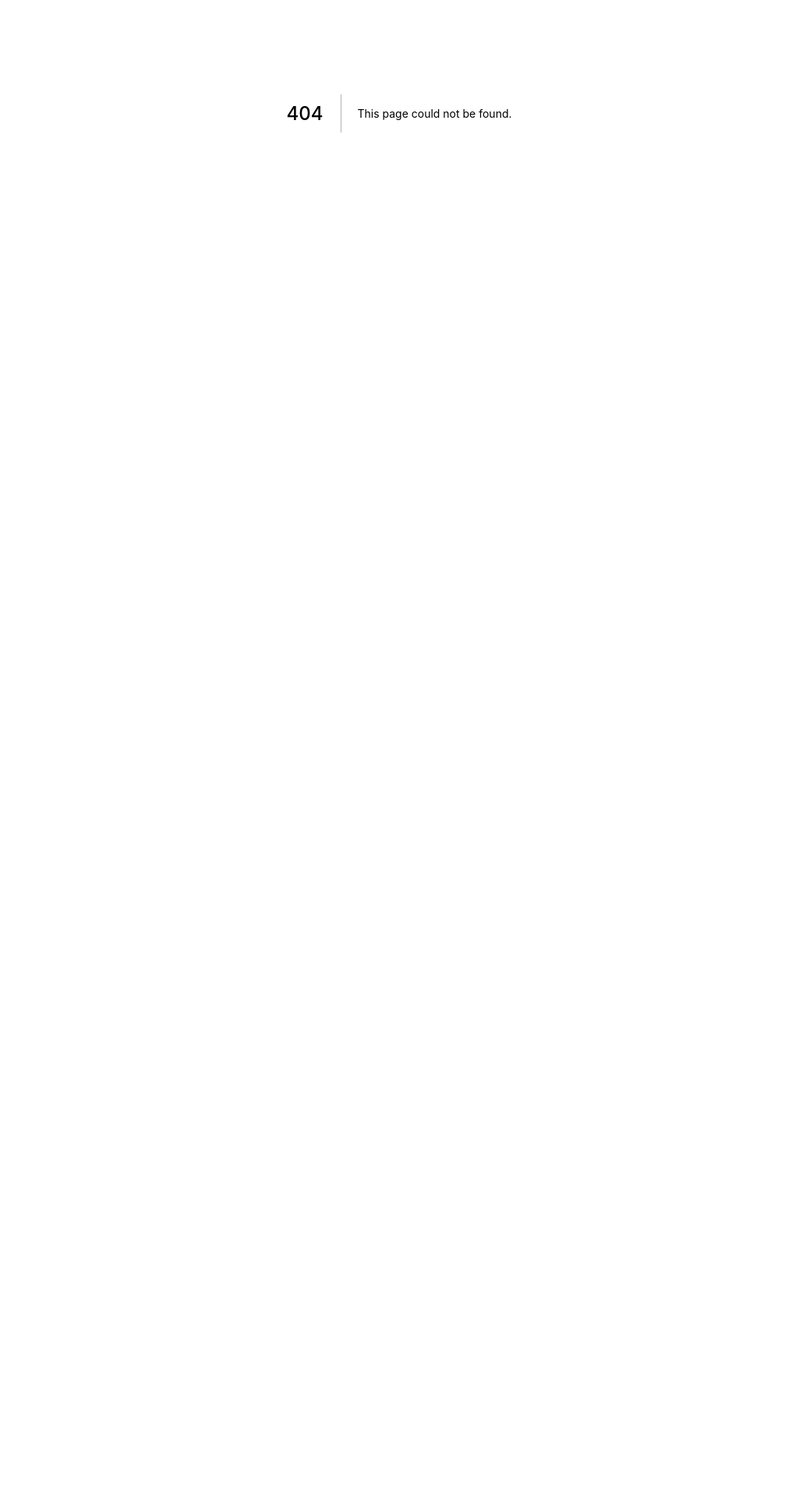
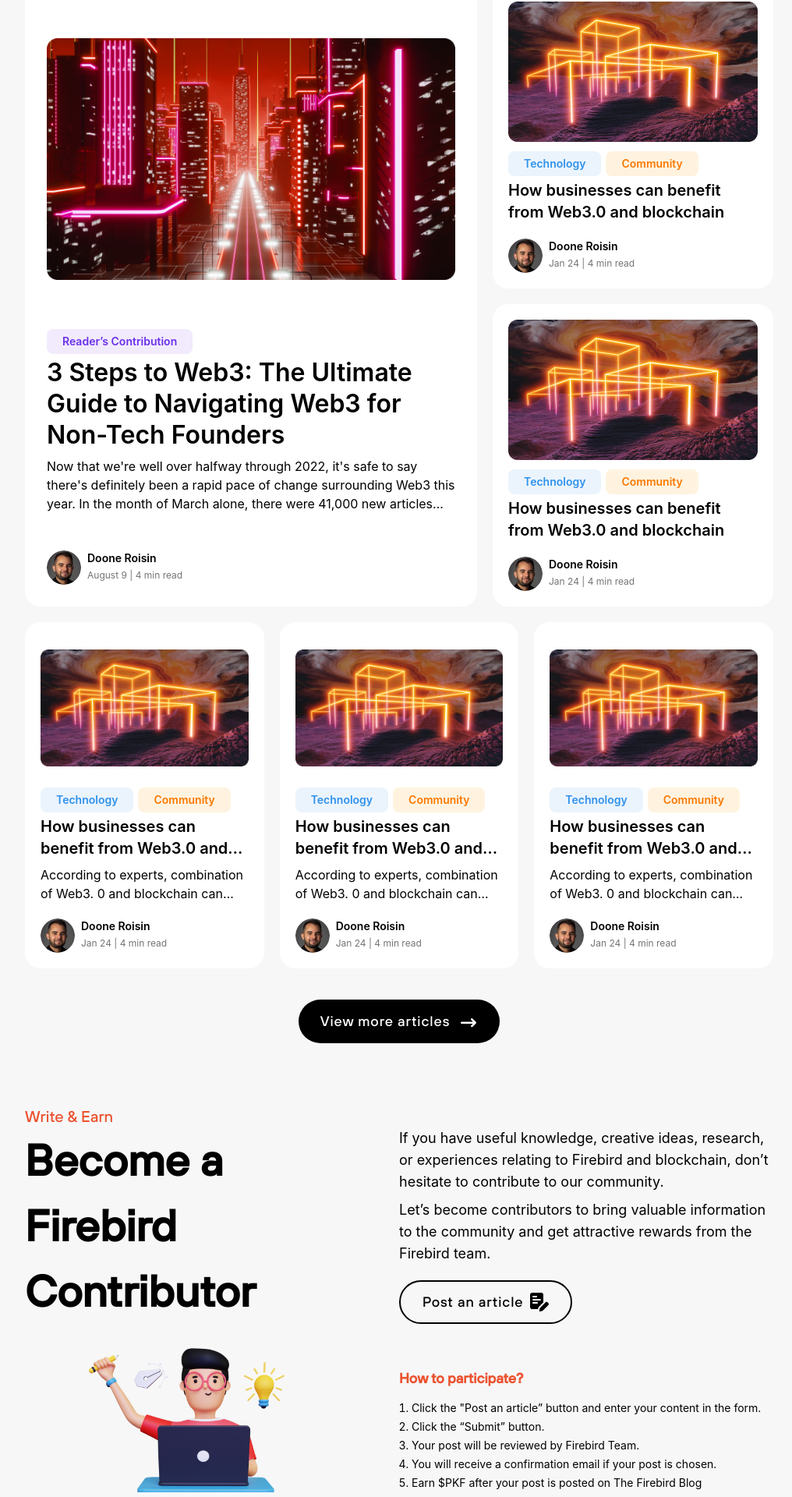
Before and after one commit to polkafoundry/firebird-techblog, a Next.js app in the folder frontend/: page /writer in a window 1280 px wide. Before the commit this address had no page. Shown: the part 255-2175 px from the top of the page at 78% size, without its empty margins (128-1144 px from the left). Before the commit the page ends 800 px from the top, so only its background shows below. Built offline with nearby package versions, Linux system fonts and the light colour scheme.

Commit message:
FE user: add writer page

```diff
--- /dev/null
+++ b/frontend/components/Base/Button/index.tsx
@@ -0,0 +1,31 @@
+import React from "react"
+import clsx from "clsx"
+
+type ButtonProps = {
+  className?: string
+  children: any
+}
+
+const buttonStyles = {
+  hoverAnimated: "duration-500 hover:tracking-widest",
+  button:
+    "flex h-14 rounded-[60px] items-center tracking-wider text-lg font-birdMedium cursor-pointer"
+}
+
+const Button = (props: ButtonProps) => {
+  const { className = "", children } = props
+
+  return (
+    <div
+      className={clsx(
+        buttonStyles.button,
+        buttonStyles.hoverAnimated,
+        className
+      )}
+    >
+      {children}
+    </div>
+  )
+}
+
+export default Button
--- /dev/null
+++ b/frontend/components/Base/ButtonLink/index.tsx
@@ -0,0 +1,35 @@
+import React from "react"
+import clsx from "clsx"
+import Link from "next/link"
+
+type ButtonProps = {
+  className?: string
+  href: string
+  children: any
+}
+
+const buttonStyles = {
+  hoverAnimated: "duration-500 hover:tracking-widest",
+  button:
+    "flex h-14 rounded-[60px] items-center tracking-wider text-lg font-birdMedium cursor-pointer"
+}
+
+const ButtonLink = (props: ButtonProps) => {
+  const { className = "", children, href } = props
+
+  return (
+    <Link href={href}>
+      <a
+        className={clsx(
+          buttonStyles.button,
+          buttonStyles.hoverAnimated,
+          className
+        )}
+      >
+        {children}
+      </a>
+    </Link>
+  )
+}
+
+export default ButtonLink
--- a/frontend/components/Base/Card/CardVertical.tsx
+++ b/frontend/components/Base/Card/CardVertical.tsx
@@ -19,7 +19,12 @@
   date: "Jan 24",
   timeToRead: "4 min"
 }
-const CardVertical = () => {
+type CardVerticalProps = {
+  hideDetail?: boolean
+}
+const CardVertical = (props: CardVerticalProps) => {
+  const { hideDetail = false } = props
+
   return (
     <div className="bg-white w-full max-w-[360px] rounded-[20px] p-5 flex flex-col">
       <div className="rounded-xl h-[180px] w-full relative">
@@ -43,7 +48,9 @@
       <div className={`${styles.multiLine} mt-1 text-xl font-semibold`}>
         {fakeCard?.title}
       </div>
-      <div className={`${styles.multiLine} mt-2`}>{fakeCard?.detail}</div>
+      {!hideDetail && (
+        <div className={`${styles.multiLine} mt-2`}>{fakeCard?.detail}</div>
+      )}
       <div className="mt-5 flex gap-2">
         <Image
           src={fakeCard?.authorAvatar}
--- /dev/null
+++ b/frontend/components/Base/Card/CardWriter.tsx
@@ -0,0 +1,76 @@
+import Image from "next/image"
+import React from "react"
+import {
+  CONTENT_TYPES,
+  MAPPING_CONTENT_TYPE_TEXT
+} from "../../../utils/constants"
+import { getContentTypeColor } from "../../../utils/getContentTypeColor"
+import styles from "./card.module.scss"
+
+const fakeCard = {
+  image: "/images/fake-card-active.png",
+  types: [CONTENT_TYPES.READER_CONTRIBUTION],
+  title:
+    "3 Steps to Web3: The Ultimate Guide to Navigating Web3 for Non-Tech Founders",
+  detail:
+    "Now that we're well over halfway through 2022, it's safe to say there's definitely been a rapid pace of change surrounding Web3 this year. In the month of March alone, there were 41,000 new articles published referencing Web3",
+  authorAvatar: "/images/fake-author-avatar.png",
+  authorName: "Doone Roisin",
+  date: "August 9",
+  timeToRead: "4 min"
+}
+const CardWriter = () => {
+  return (
+    <div className="bg-white w-full rounded-[20px] p-7 flex flex-col gap-5 h-full">
+      <div className="rounded-xl w-full max-w-full relative h-full">
+        <Image
+          src={fakeCard?.image}
+          layout="fill"
+          alt=""
+          sizes="100vw"
+          objectFit="contain"
+        />
+      </div>
+      <div className="flex flex-col flex-1">
+        <div className="flex mt-1 gap-[6px]">
+          {fakeCard?.types?.map((type: any) => (
+            <div
+              key={type}
+              className={`font-semibold text-sm rounded-lg px-5 h-8 flex items-center
+            ${getContentTypeColor(type)}`}
+            >
+              <span>{MAPPING_CONTENT_TYPE_TEXT[type]}</span>
+            </div>
+          ))}
+        </div>
+        <div
+          className={`${styles.multiLineActive} mt-1 text-[32px] leading-10 font-semibold`}
+        >
+          {fakeCard?.title}
+        </div>
+        <div className={`${styles.multiLineActive} mt-2`}>
+          {fakeCard?.detail}
+        </div>
+        <div className="mt-12 flex gap-2">
+          <Image
+            src={fakeCard?.authorAvatar}
+            width={44}
+            height={44}
+            alt=""
+            className="rounded-full"
+          />
+          <div className="flex flex-col gap-1">
+            <span className="text-sm font-semibold">
+              {fakeCard?.authorName}
+            </span>
+            <span className="text-xs text-birdGray">
+              {`${fakeCard?.date} | ${fakeCard?.timeToRead} read`}
+            </span>
+          </div>
+        </div>
+      </div>
+    </div>
+  )
+}
+
+export default CardWriter
--- a/frontend/components/Pages/LandingPage/index.tsx
+++ b/frontend/components/Pages/LandingPage/index.tsx
@@ -1,11 +1,12 @@
+import clsx from "clsx"
 import Image from "next/image"
-import Link from "next/link"
-import React, { useEffect, useState } from "react"
+import { useEffect, useState } from "react"
 import { contentTypes, CONTENT_TYPES } from "../../../utils/constants"
+import Button from "../../Base/Button"
+import ButtonLink from "../../Base/ButtonLink"
 import { CardActive, CardHorizontal } from "../../Base/Card"
 import CardVertical from "../../Base/Card/CardVertical"
 import styles from "./landing.module.scss"
-import clsx from "clsx"
 
 type FilterTypes = {
   search: string
@@ -100,14 +101,11 @@
         </div>
 
         <div className="flex justify-center mt-10">
-          <Link href={"/articles"}>
-            <a
-              className={clsx(
-                buttonStyles.button,
-                "px-7 gap-3 bg-black text-white",
-                buttonStyles.hoverAnimated
-              )}
+          <ButtonLink
+            className="px-7 gap-3 bg-black text-white"
+            href="articles"
           >
+            <>
               View more articles
               <Image
                 src={"/images/icon-open.svg"}
@@ -115,8 +113,8 @@
                 height={24}
                 alt=""
               />
-            </a>
-          </Link>
+            </>
+          </ButtonLink>
         </div>
       </>
     )
@@ -203,24 +201,11 @@
               </span>
 
               <div className="flex gap-4 mt-3">
-                <Link href="writer">
-                  <a
-                    className={clsx(
-                      buttonStyles.button,
-                      "px-12 bg-black text-white",
-                      buttonStyles.hoverAnimated
-                    )}
-                  >
+                <ButtonLink href="writer" className="px-12 bg-black text-white">
                   Discover
-                  </a>
-                </Link>
-                <div
-                  className={clsx(
-                    buttonStyles.button,
-                    "gap-2 px-7 border-[2.5px] border-black",
-                    buttonStyles.hoverAnimated
-                  )}
-                >
+                </ButtonLink>
+                <Button className="gap-2 px-7 border-[2.5px] border-black">
+                  <>
                     <span>Post an article</span>
                     <Image
                       src="/images/icon-post.svg"
@@ -229,7 +214,8 @@
                       height={24}
                       layout="fixed"
                     />
-                </div>
+                  </>
+                </Button>
               </div>
             </div>
 
--- /dev/null
+++ b/frontend/components/Pages/WriterPage/index.tsx
@@ -0,0 +1,144 @@
+import Image from "next/image"
+import React from "react"
+import Button from "../../Base/Button"
+import ButtonLink from "../../Base/ButtonLink"
+import { CardVertical } from "../../Base/Card"
+import CardWriter from "../../Base/Card/CardWriter"
+
+const WriterPage = () => {
+  //#region RENDER
+
+  const renderBirdWriter = () => {
+    return (
+      <>
+        <p className="text-[40px] font-semibold font-birdMedium mb-3">
+          The Firebird Writer
+        </p>
+        <span className="text-[22px]">
+          Reading distinctive blockchain articles from various contributors’
+          perspectives.
+        </span>
+
+        <div className="flex flex-col gap-5">
+          <div className="flex gap-5 mt-8">
+            <div className="flex-1 w-full">
+              <CardWriter />
+            </div>
+            <div className="flex flex-col gap-5">
+              <CardVertical hideDetail />
+              <CardVertical hideDetail />
+            </div>
+          </div>
+
+          <div className="grid grid-cols-3 gap-5">
+            <CardVertical />
+            <CardVertical />
+            <CardVertical />
+          </div>
+        </div>
+
+        <div className="flex justify-center mt-10">
+          <ButtonLink
+            className="px-7 gap-3 bg-black text-white"
+            href="articles"
+          >
+            <>
+              View more articles
+              <Image
+                src={"/images/icon-open.svg"}
+                width={24}
+                height={24}
+                alt=""
+              />
+            </>
+          </ButtonLink>
+        </div>
+      </>
+    )
+  }
+
+  const renderBecomeContributor = () => {
+    return (
+      <>
+        <p className="text-main text-xl font-birdMedium mt-20">Write & Earn</p>
+
+        <div className="grid grid-cols-2">
+          <div className="flex flex-col pr-10">
+            <span className="text-[56px] font-birdMedium font-semibold">
+              Become a Firebird Contributor
+            </span>
+
+            <div className="relative w-full h-full">
+              <Image
+                src="/images/bird-writer.png"
+                alt=""
+                layout="fill"
+                objectFit="contain"
+                priority={true}
+              />
+            </div>
+          </div>
+
+          <div className="flex flex-col text-lg">
+            <span>
+              If you have useful knowledge, creative ideas, research, or
+              experiences relating to Firebird and blockchain, don’t hesitate to
+              contribute to our community.
+            </span>
+            <span className="mt-2">
+              Let’s become contributors to bring valuable information to the
+              community and get attractive rewards from the Firebird team.
+            </span>
+            <div className="flex">
+              <Button className="mt-5 gap-2 px-7 border-[2.5px] border-black">
+                <>
+                  <span>Post an article</span>
+                  <Image
+                    src="/images/icon-post.svg"
+                    alt=""
+                    width={24}
+                    height={24}
+                    layout="fixed"
+                  />
+                </>
+              </Button>
+            </div>
+
+            <div className="flex flex-col mt-14">
+              <span className="text-main font-birdMedium font-semibold">
+                How to participate?
+              </span>
+              <ul className="mt-3 list-decimal pl-4 text-sm leading-6">
+                <li>
+                  {`Click the "Post an article” button and enter your content in the form.`}
+                </li>
+                <li>Click the “Submit” button. </li>
+                <li>Your post will be reviewed by Firebird Team.</li>
+                <li>
+                  You will receive a confirmation email if your post is chosen.
+                </li>
+                <li>
+                  Earn $PKF after your post is posted on The Firebird Blog
+                </li>
+              </ul>
+            </div>
+          </div>
+        </div>
+      </>
+    )
+  }
+
+  //#endregion RENDER
+
+  return (
+    <div className="flex flex-col w-full pt-20 bg-[#F7F7F8]">
+      <div className="w-full max-w-[1440px] mx-auto px-[160px] pt-5 pb-20">
+        {renderBirdWriter()}
+
+        {renderBecomeContributor()}
+      </div>
+    </div>
+  )
+}
+
+export default WriterPage
--- /dev/null
+++ b/frontend/pages/writer/index.tsx
@@ -0,0 +1,13 @@
+import React from "react"
+import DefaultLayout from "../../components/Layouts/DefaultLayout"
+import WriterPage from "../../components/Pages/WriterPage"
+
+const Writer = () => {
+  return (
+    <DefaultLayout>
+      <WriterPage />
+    </DefaultLayout>
+  )
+}
+
+export default Writer
```
Lines whose indentation alone changed are shown as unchanged.
